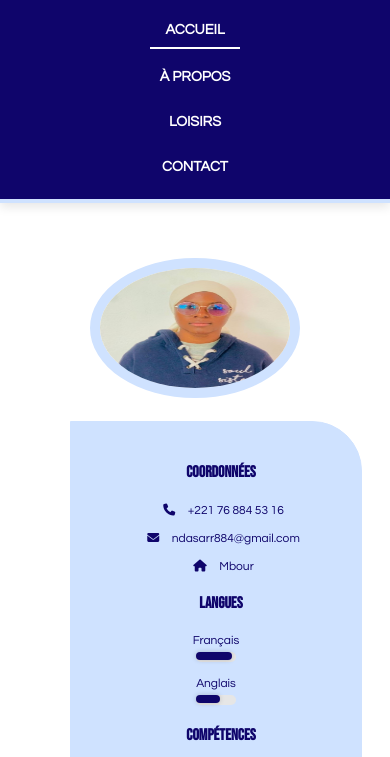
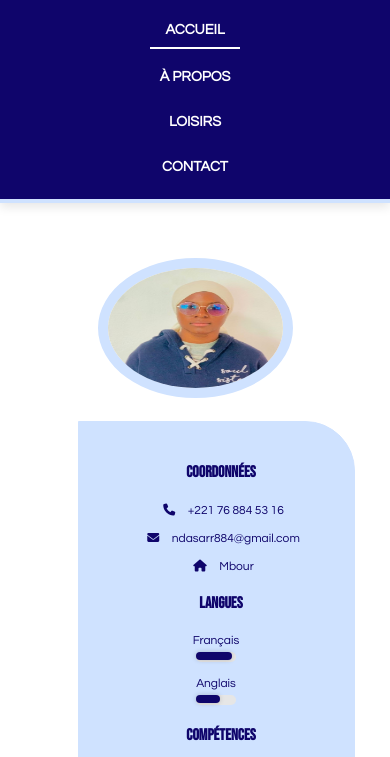
Before and after one commit to NdeyePendaSarr/Mon_Site_De_Cv, a plain HTML site: page index.html in a window 390 px wide. Shown: the part 87-844 px from the top of the page. Drawn offline with Linux system fonts and the light colour scheme.

Commit message:
Correction responsive le profil  pour mobile

```diff
--- a/Fichiers_Css/styleCv.css
+++ b/Fichiers_Css/styleCv.css
@@ -913,9 +913,9 @@ input[type="submit"]:hover , input[type="reset"]:hover
     }
 
     .left img {
-        height: 250px;
-        margin: 15px auto;
-        width: 190px;
+        height: 280px;
+        margin: 25px auto;
+        width: 175px;
 
     }
 
```
